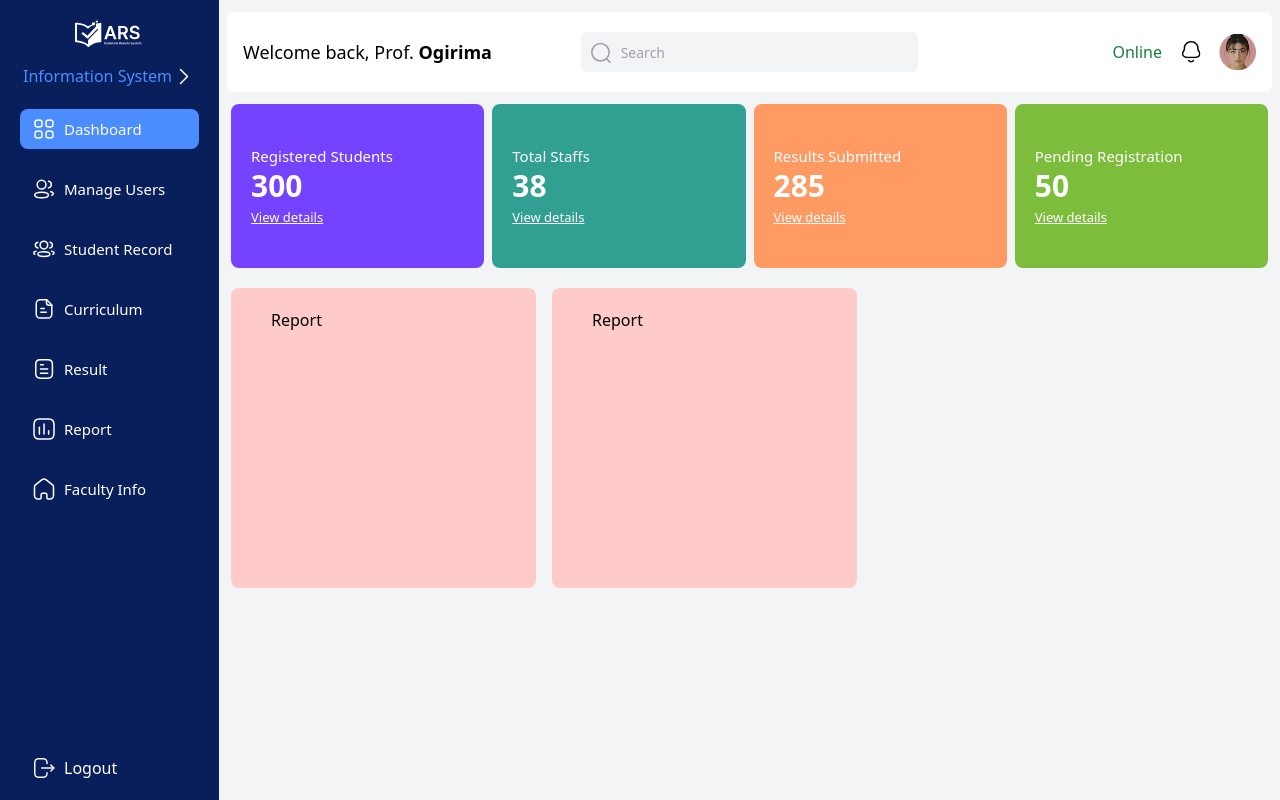
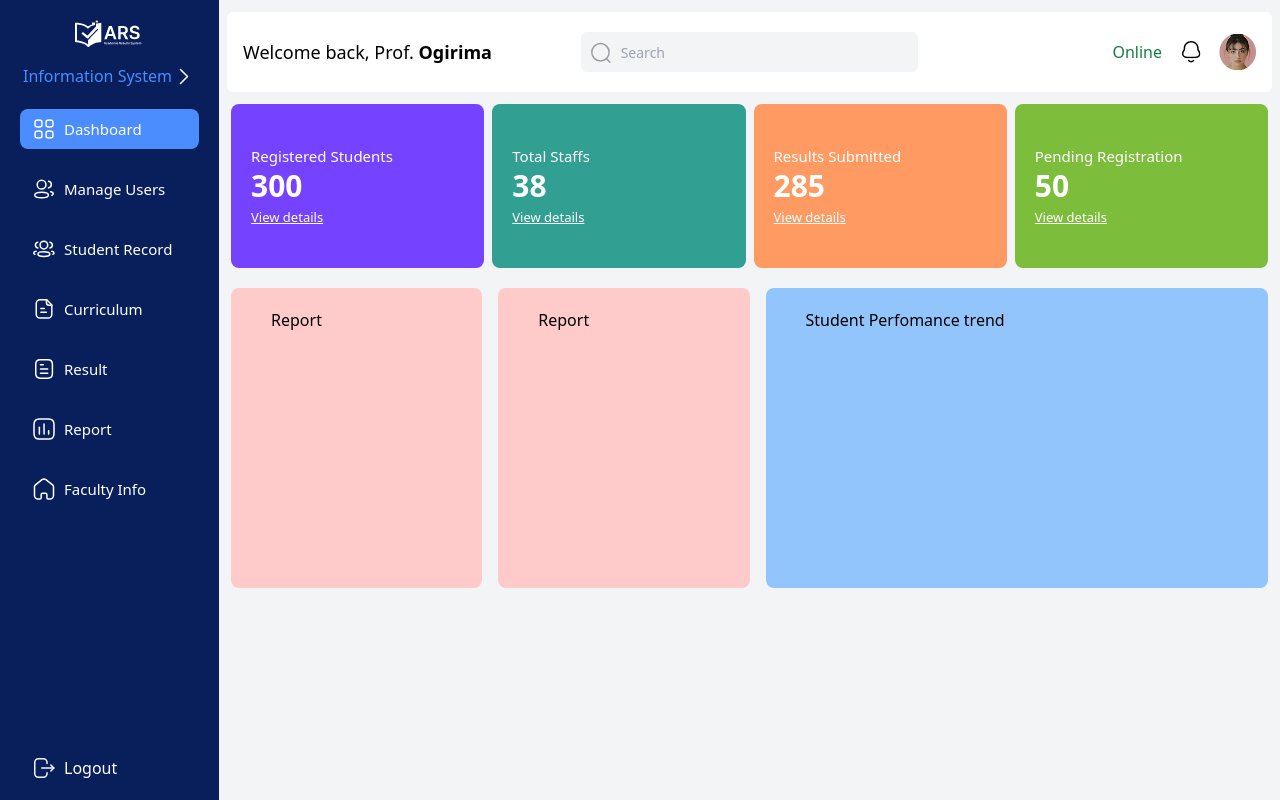
Before and after one commit to hola554/RMS, a React (Vite) app: page / in a window 1280 px wide. Built offline with nearby package versions, Linux system fonts and the light colour scheme.

Commit message:
Added layout for dashboard performance trends

```diff
--- /dev/null
+++ b/src/components/dashboard/dashboardPerfomance.jsx
@@ -0,0 +1,8 @@
+
+export const DashboardPerfomance = () => {
+  return (
+    <section className="bg-blue-300 rounded-lg px-10 py-5 flex w-[50%]">
+        Student Perfomance trend
+    </section>
+  )
+}
--- a/src/components/dashboard/dashboardReports.jsx
+++ b/src/components/dashboard/dashboardReports.jsx
@@ -1,7 +1,7 @@
 
 export const DashboardReports = () => {
     return (
-        <section className="flex gap-4">
+        <section className="flex gap-4 w-[50%]">
             {/* First report */}
             <div className="bg-red-200 rounded-lg h-[300px] px-10 py-5 flex-[1] w-[305px]">
                 Report
--- a/src/pages/dashboard.jsx
+++ b/src/pages/dashboard.jsx
@@ -1,4 +1,5 @@
 import { DashboardCards } from "../components/dashboard/dashboardCards";
+import { DashboardPerfomance } from "../components/dashboard/dashboardPerfomance";
 import { DashboardReports } from "../components/dashboard/dashboardReports";
 
 const DashboardPage = () => {
@@ -8,8 +9,9 @@ const DashboardPage = () => {
         {/* card section */}
         <DashboardCards />
         {/* Middle Section */}
-        <section className="mt-5 flex">
+        <section className="mt-5 flex gap-4">
           <DashboardReports />
+          <DashboardPerfomance />
         </section>
       </main>
     </>
```
